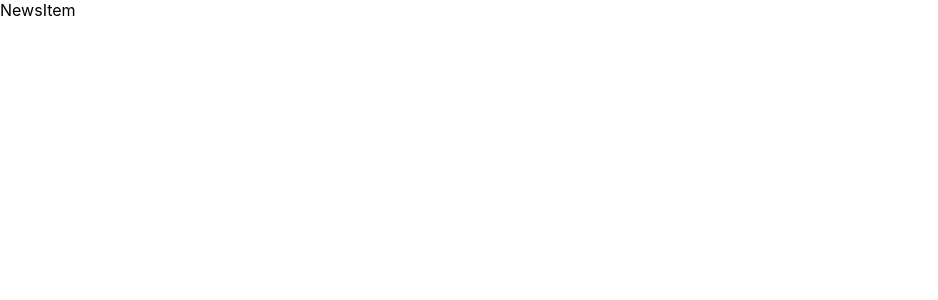
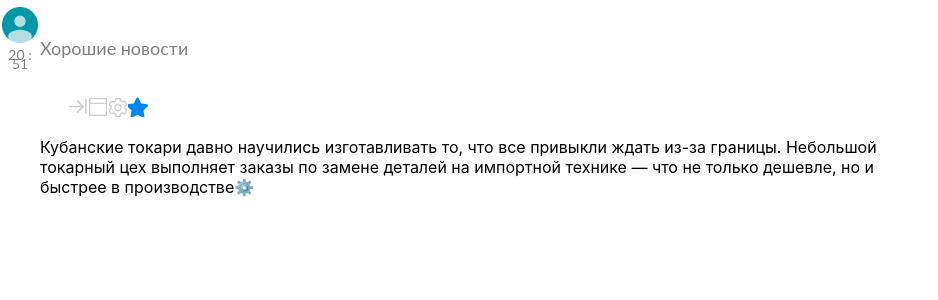
Before and after one commit to dimashikalov/test-for-iactivepro, a React (Create React App) app: page / in a window 1280 px wide. Shown: the top 300 px of the page, without its empty margins (0-938 px from the left). Built offline with nearby package versions, Linux system fonts and the light colour scheme.

Commit message:
add icons in html

```diff
--- a/src/components/newsItem/NewsItem.jsx
+++ b/src/components/newsItem/NewsItem.jsx
@@ -1,6 +1,52 @@
 import React from "react";
 import "./newsItem.css";
 
+const testItem = {
+  author: "Хорошие новости",
+  content:
+    "Кубанские токари давно научились изготавливать то, что все привыкли ждать из-за границы. Небольшой токарный цех выполняет заказы по замене деталей на импортной технике — что не только дешевле, но и быстрее в производстве⚙️",
+  channel: "telegrambot",
+  id: "2682",
+  date: "2022-04-03 20:51:03",
+  attachments: [
+    {
+      type: "video",
+      url: "https://media.iactive.pro/ZLmYglhqeDD/messages_videos/telegram/hnCxaYpiDAVI4Pdb6CLB7sTbE8E0P5tb.mp4",
+    },
+  ],
+  senderNumber: "1001692672105",
+  region: "",
+};
+
 export const NewsItem = () => {
-  return <div className="wrapper">NewsItem</div>;
+  const date = new Date(testItem.date);
+  return (
+    <div className="wrapper">
+      <div className="container">
+        <div className="leftInfo">
+          <div className="avatar" />
+          <div className="createTime">
+            {date.getHours()} : {date.getMinutes()}
+          </div>
+        </div>
+
+        <div className="textContent">
+          <div className="textContentHeader">
+            <div className="author">
+              <h6>{testItem.author}</h6>
+            </div>
+            <div className="icons">
+              <div className="arrow" />
+              <div className="hide" />
+              <div className="setting" />
+              <div className="favorites" />
+            </div>
+          </div>
+          <div className="content">
+            <p>{testItem.content}</p>
+          </div>
+        </div>
+      </div>
+    </div>
+  );
 };
--- a/src/components/newsItem/newsItem.css
+++ b/src/components/newsItem/newsItem.css
@@ -5,3 +5,95 @@
   background: #ffffff;
   border-radius: 1px;
 }
+
+.container {
+  display: flex;
+}
+
+.leftInfo {
+  width: 40px;
+  display: flex;
+  flex-direction: column;
+  align-items: center;
+}
+
+.avatar {
+  width: 50px;
+  height: 50px;
+  background-image: url("./../../static/icons/avatar/Ellipse.png");
+  background-position: center;
+  background-repeat: no-repeat;
+}
+
+.createTime {
+  font-family: "Lato";
+  font-style: normal;
+  font-weight: 400;
+  font-size: 14px;
+  line-height: 9px;
+  text-align: center;
+  color: #808080;
+}
+
+.textContent {
+}
+
+.textContentHeader {
+}
+.author h6 {
+  font-family: "Lato";
+  font-style: normal;
+  font-weight: 400;
+  font-size: 18px;
+  line-height: 13px;
+  /* identical to box height, or 83% */
+
+  color: #808080;
+}
+
+.icons {
+  display: flex;
+  flex-direction: row;
+  justify-content: flex-end;
+  align-items: flex-start;
+  padding: 0px;
+  gap: 8dpx;
+  width: 108px;
+  height: 24px;
+}
+
+.arrow {
+  width: 20px;
+  height: 20px;
+  background-image: url("./../../static/icons/workIcons/arrow.png");
+  background-position: center;
+  background-repeat: no-repeat;
+}
+.hide {
+  width: 20px;
+  height: 20px;
+  background-image: url("./../../static/icons/workIcons/hideMessage.png");
+  background-position: center;
+  background-repeat: no-repeat;
+}
+.setting {
+  width: 20px;
+  height: 20px;
+  background-image: url("./../../static/icons/workIcons/setting.png");
+  background-position: inherit;
+  background-repeat: no-repeat;
+}
+.favorites {
+  width: 20px;
+  height: 20px;
+  background-image: url("./../../static/icons/workIcons/favorites.png");
+  background-position: center;
+  background-repeat: no-repeat;
+}
+
+.content {
+  display: -webkit-box;
+  -webkit-line-clamp: 3;
+  -webkit-box-orient: vertical;
+  overflow: hidden;
+}
```
Also changed, not shown: src/static/icons/avatar/Ellipse.png (renamed from src/static/icons/avatar/Ellipse 1.png).
